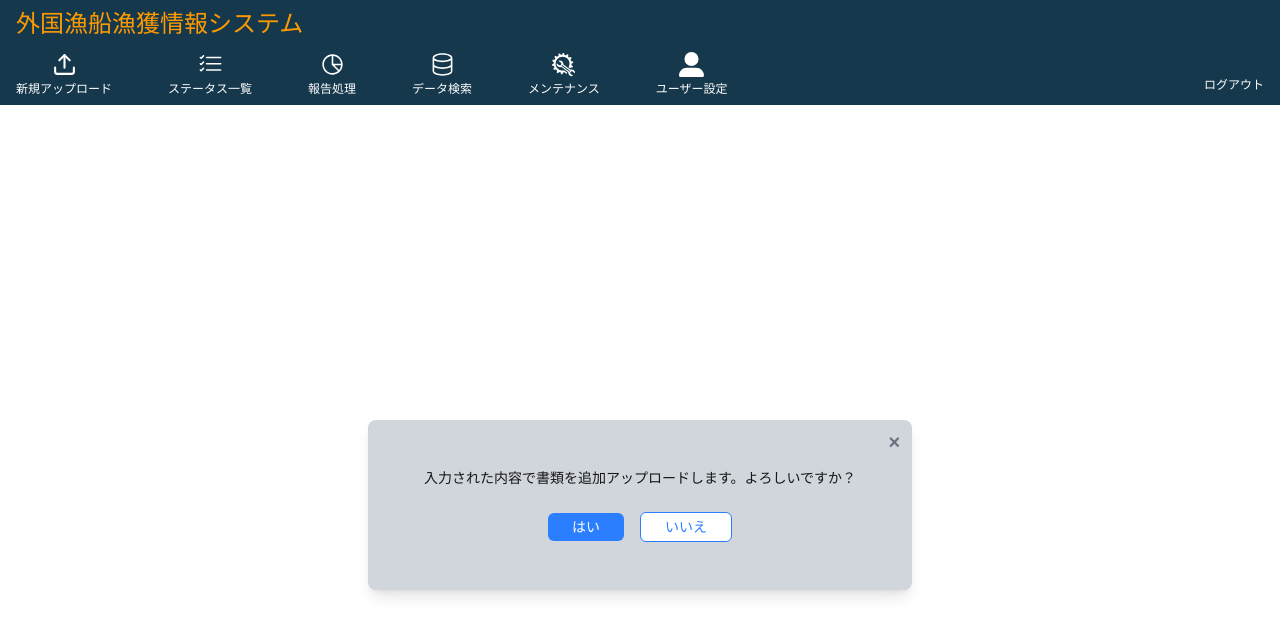
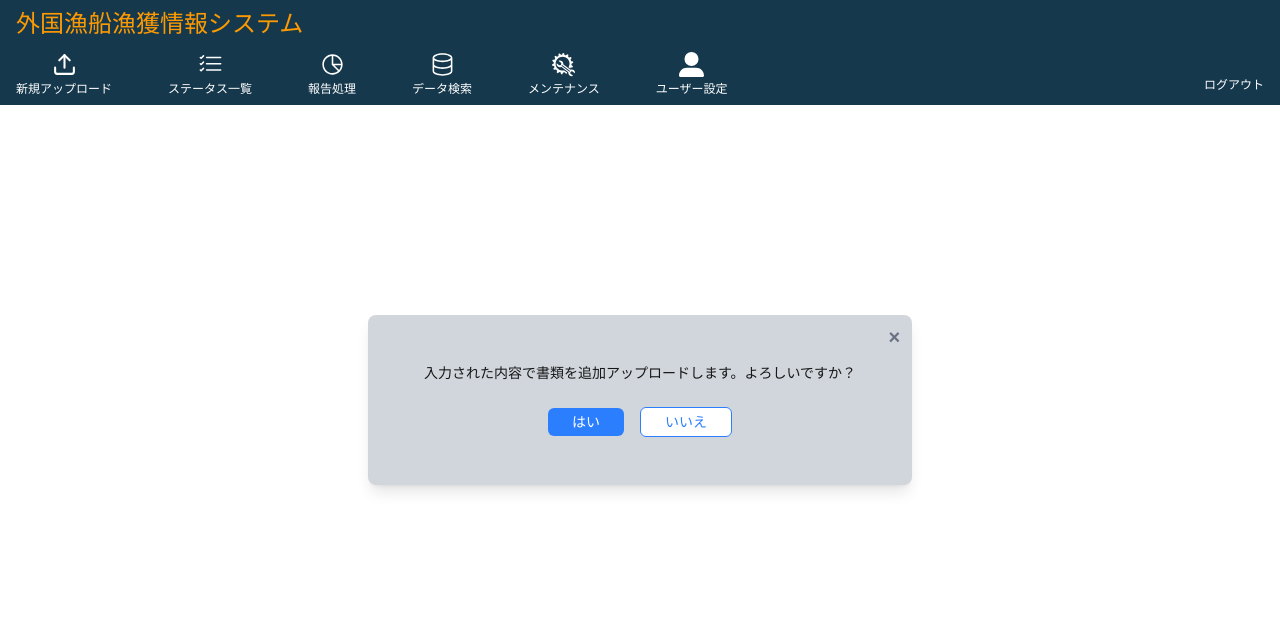
Before and after one commit to Nghphuoc/tuna-pj-fe, a Next.js app: page /MN-01 in a window 1280 px wide. Shown: the top 636 px of the page. Built offline with nearby package versions, Linux system fonts and the light colour scheme.

Commit message:
remove: space

```diff
--- a/app/components/MN-S01/dialog.jsx
+++ b/app/components/MN-S01/dialog.jsx
@@ -6,6 +6,7 @@
     const message = notifycation || "入力された内容で書類を追加アップロードします。よろしいですか？";
 
     return (
+        <div className="fixed inset-0 flex items-center justify-center z-50">
             <div className="absolute z-50 flex items-center justify-center">
                 <div className="relative bg-gray-300 rounded-lg shadow-lg px-14 py-12 w-full max-w-xl flex flex-col justify-center items-center text-center">
                     {/* Close button */}
@@ -36,6 +37,7 @@
                     </div>
                 </div>
             </div>
+        </div>
     );
 };
 
```
Lines whose indentation alone changed are shown as unchanged.
